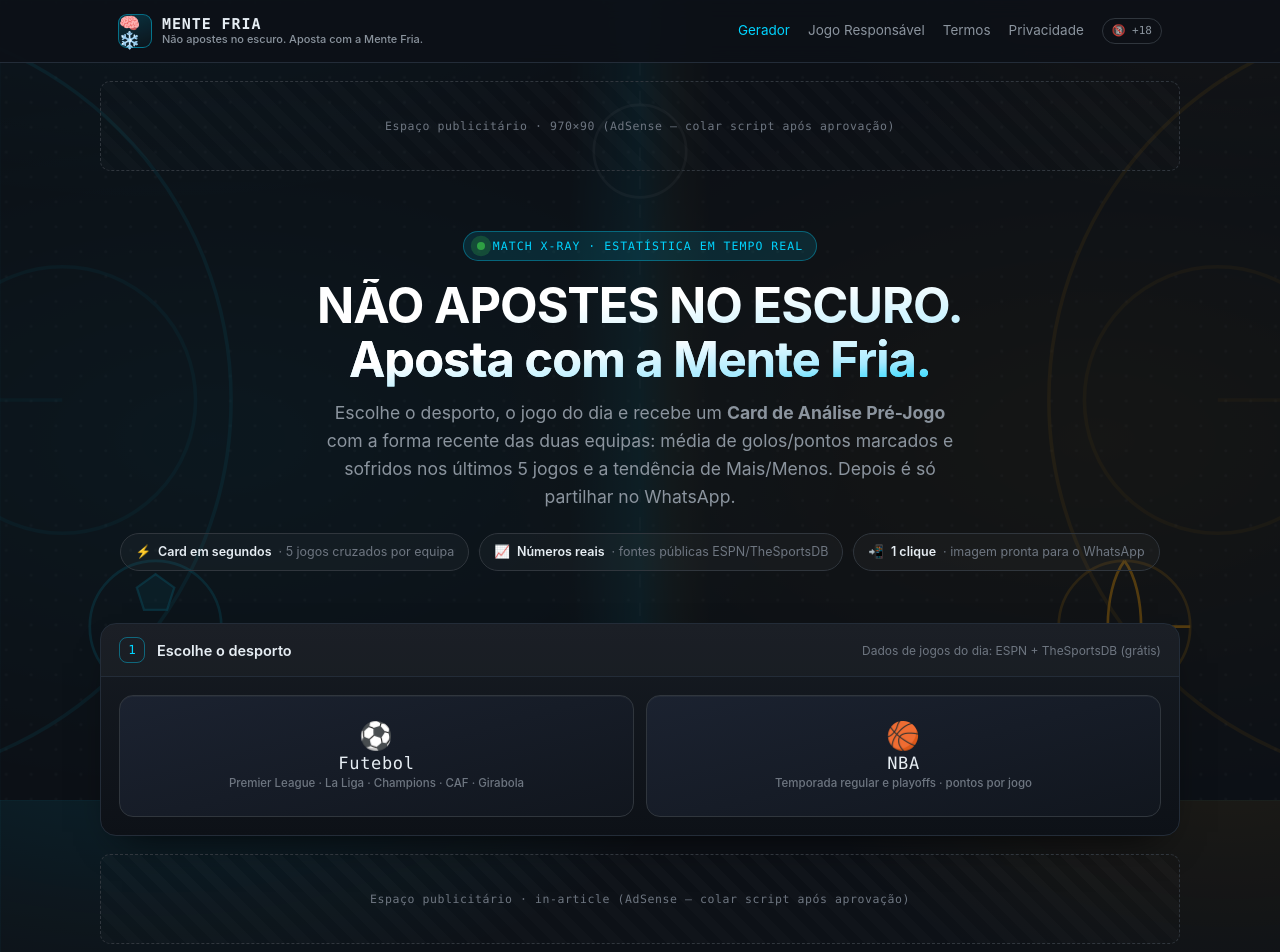
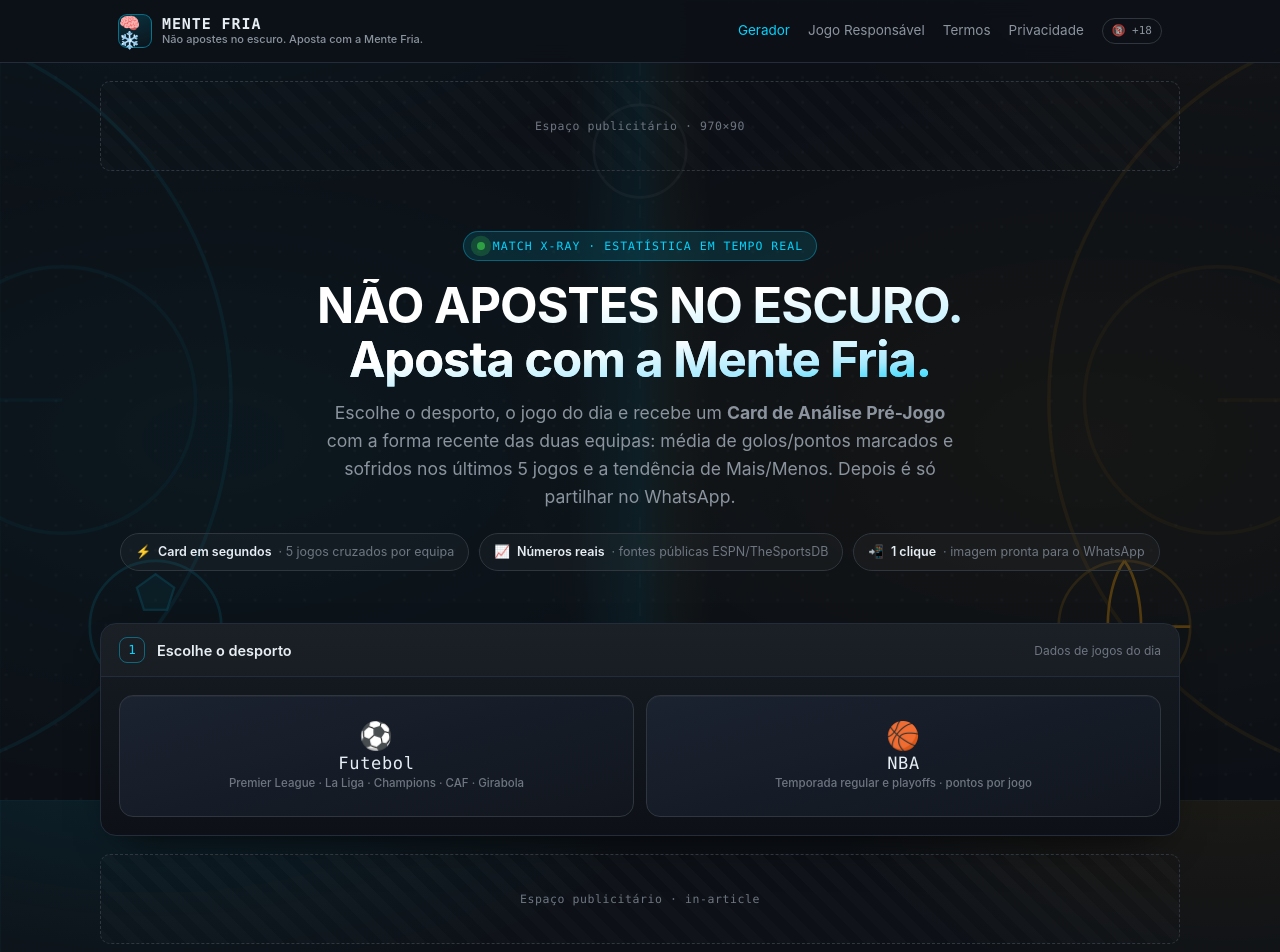
Before and after one commit to mariocazombomarketing76/mente-fria, a plain HTML site: page index.html in a window 1280 px wide. Shown: the top 952 px of the page. Drawn offline with Linux system fonts and the light colour scheme; files whose address does not match are found by name.

Commit message:
Textos publicitários: remove referência ao AdSense e simplifica nota das fontes

```diff
--- a/index.html
+++ b/index.html
@@ -78,7 +78,7 @@
          Espaço reservado para o Google AdSense (formato "leaderboard").
          Colar aqui o script do Google AdSense depois de aprovado. -->
     <div id="ad-slot-top" class="ad-placeholder" aria-hidden="true">
-      Espaço publicitário · 970×90 (AdSense — colar script após aprovação)
+      Espaço publicitário · 970×90
     </div>
 
     <!-- ============================ HERO ============================ -->
@@ -105,7 +105,7 @@
       <div class="painel-topo">
         <span class="painel-passo" aria-hidden="true">1</span>
         <h2 class="painel-titulo" id="titulo-passo-1">Escolhe o desporto</h2>
-        <span class="painel-nota">Dados de jogos do dia: ESPN + TheSportsDB (grátis)</span>
+        <span class="painel-nota">Dados de jogos do dia</span>
       </div>
       <div class="painel-corpo">
         <div class="grelha-desportos" role="group" aria-label="Escolha do desporto">
@@ -151,7 +151,7 @@
     <!-- ============ BLOCO DE ANÚNCIO (abaixo do card) ============
          Nunca dentro do card, para não diluir a credibilidade da análise. -->
     <div id="ad-slot-below-card" class="ad-placeholder" aria-hidden="true">
-      Espaço publicitário · in-article (AdSense — colar script após aprovação)
+      Espaço publicitário · in-article
     </div>
 
     <!-- ==================== CONTEÚDO INFORMATIVO (SEO) ==================== -->
```
